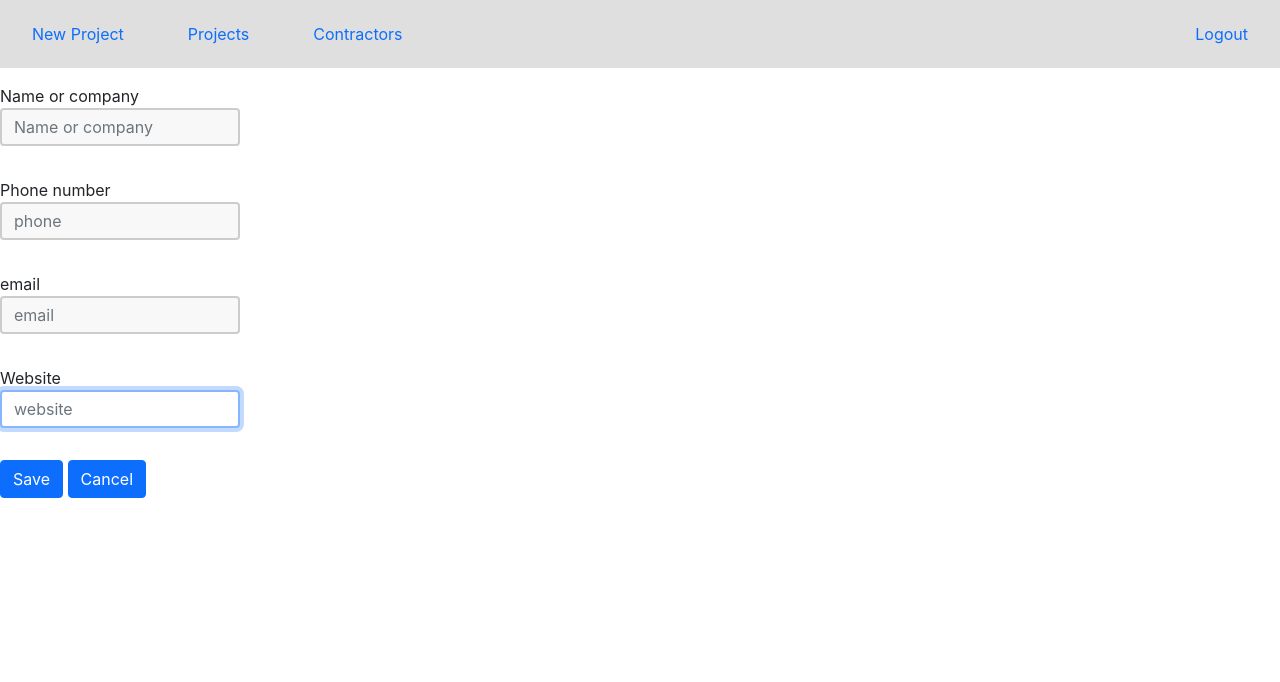
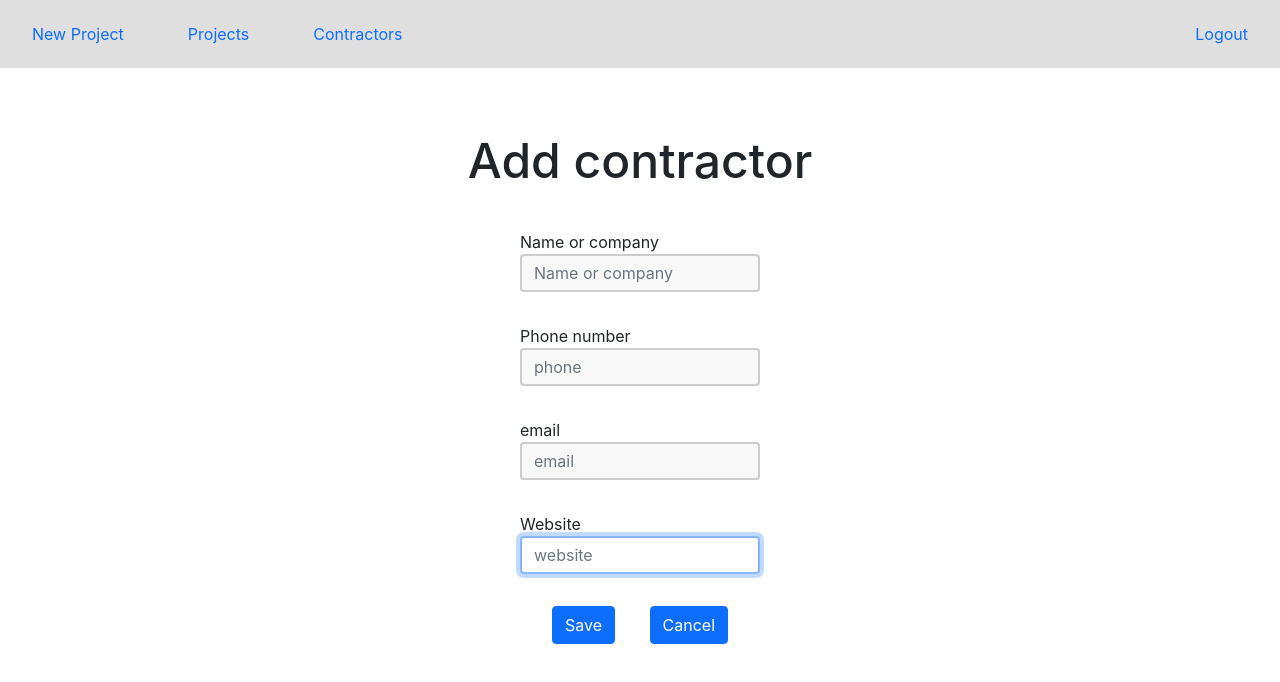
Before and after one commit to RSK-217/Fixer-Upper-Capstone, a React (Create React App) app: page /contractors/add in a window 1280 px wide. Shown: the top 682 px of the page. Built offline with nearby package versions, Linux system fonts and the light colour scheme; sample sign-in values are in the browser's storage.

Commit message:
form css

```diff
--- a/src/components/contractors/AddContractor.js
+++ b/src/components/contractors/AddContractor.js
@@ -1,5 +1,6 @@
 import React, { useState } from 'react'
 import { useHistory } from 'react-router-dom'
+import './ContractorForm.css'
 
 export const AddContractor = () => {
     const [contractor, setContractor] = useState({
@@ -41,6 +42,7 @@ export const AddContractor = () => {
 
     return (
         <form className="contractorForm">
+             <h2 className="addCon_title">Add contractor</h2>
             <fieldset>
                 <div className="form-group">
                     <label>Name or company</label>
@@ -109,12 +111,14 @@ export const AddContractor = () => {
                     />
                 </div>
             </fieldset>
+            <section className='contractor-form-btn'>
             <button className="btn btn-primary" onClick={saveContractor}>
                 Save
             </button>&nbsp;
             <button className="btn btn-primary" onClick={cancelForm}>
                 Cancel
             </button>
+            </section>
         </form>
     )
 }
--- /dev/null
+++ b/src/components/contractors/ContractorForm.css
@@ -0,0 +1,21 @@
+.contractorForm {
+        margin-top: 4em;
+        display: flex;
+        align-items: center;
+        flex-direction: column;
+}
+
+.addCon_title, .editCon_title {
+    font-size: 3em;
+    margin-bottom: .5em;
+}
+
+.contractor-form-btn, .editCon-form-btn {
+    display: flex;
+    gap: 15px;
+}
+
+.btn-primary {
+    margin-top: 1em;
+    margin-bottom: 4em;
+}
--- a/src/components/contractors/EditContractor.js
+++ b/src/components/contractors/EditContractor.js
@@ -45,6 +45,7 @@ export const EditContractor = () => {
 
     return (
         <form className="contractorForm">
+            <h2 className="editCon_title">Edit contractor</h2>
         <fieldset>
             <div className="form-group">
                 <label>Name or company</label>
@@ -113,12 +114,14 @@ export const EditContractor = () => {
                 />
             </div>
         </fieldset>
+        <section className='editCon-form-btn'>
         <button className="btn btn-primary" onClick={updateContractor}>
             Save
         </button>&nbsp;
         <button className="btn btn-primary" onClick={cancelForm}>
             Cancel
         </button>
+        </section>
     </form>
     )
 }
--- a/src/components/estimates/AddEstimate.js
+++ b/src/components/estimates/AddEstimate.js
@@ -1,5 +1,6 @@
 import React, { useState } from 'react'
 import { useHistory, useParams } from 'react-router-dom'
+import './EstimateForm.css'
 
 export const AddEstimate = () => {
     const [estimate, setEstimate] = useState({
@@ -42,6 +43,7 @@ export const AddEstimate = () => {
 
     return (
         <form className="estimateForm">
+            <h2 className="addEstimate_title">Add an estimate</h2>
             <fieldset>
                 <div className="form-group">
                     <label>Estimate</label>
@@ -93,12 +95,14 @@ export const AddEstimate = () => {
                     />
                 </div>
             </fieldset>
+            <section className='estimate-form-btn'>
             <button className="btn btn-primary" onClick={saveEstimate}>
                 Save
             </button>&nbsp;
             <button className="btn btn-primary" onClick={cancelForm}>
                 Cancel
             </button>
+            </section>
         </form>
     )
 }
--- a/src/components/estimates/EditEstimate.js
+++ b/src/components/estimates/EditEstimate.js
@@ -1,6 +1,7 @@
 import React, { useState, useEffect } from 'react'
 import { useHistory, useParams } from 'react-router-dom'
 import { expandedEstimates } from '../ApiManager'
+import './EstimateForm.css'
 
 export const EditEstimate = () => {
     const [estimate, setEstimate] = useState([])
@@ -44,6 +45,7 @@ export const EditEstimate = () => {
 
     return (
         <form className="estimateForm">
+            <h2 className="EditEstimate_title">Edit estimate</h2>
             <fieldset>
                 <div className="form-group">
                     <label>Estimate</label>
@@ -95,12 +97,14 @@ export const EditEstimate = () => {
                     />
                 </div>
             </fieldset>
+            <section className='editEst-form-btn'>
             <button className="btn btn-primary" onClick={updateEstimate}>
                 Save
             </button>&nbsp;
             <button className="btn btn-primary" onClick={cancelForm}>
                 Cancel
             </button>
+            </section>
         </form>
     )
 }
--- /dev/null
+++ b/src/components/estimates/EstimateForm.css
@@ -0,0 +1,21 @@
+.estimateForm {
+    margin-top: 4em;
+    display: flex;
+    align-items: center;
+    flex-direction: column;
+}
+
+.addEstimate_title, .editEstimate_title {
+    font-size: 3em;
+    margin-bottom: .5em;
+}
+
+.estimate-form-btn, .editEst-form-btn {
+    display: flex;
+    gap: 15px;
+}
+
+.btn-primary {
+    margin-top: 1em;
+    margin-bottom: 4em;
+}
--- a/src/components/expenses/AddExpense.js
+++ b/src/components/expenses/AddExpense.js
@@ -1,5 +1,6 @@
 import React, { useState } from 'react'
 import { useHistory, useParams } from 'react-router-dom'
+import './ExpenseForm.css'
 
 export const AddExpense = () => {
     const [expense, setExpense] = useState({
@@ -40,6 +41,7 @@ export const AddExpense = () => {
 
     return (
         <form className="expenseForm">
+            <h2 className="addExpense_title">Add an expense</h2>
             <fieldset>
                 <div className="form-group">
                     <label>Expense</label>
@@ -74,12 +76,14 @@ export const AddExpense = () => {
                     />
                 </div>
             </fieldset>
+            <secton className='expense-form-btn'>
             <button className="btn btn-primary" onClick={saveExpense}>
                 Save
             </button>&nbsp;
             <button className="btn btn-primary" onClick={cancelForm}>
                 Cancel
             </button>
+            </secton>
         </form>
     )
 }
--- a/src/components/expenses/EditExpense.js
+++ b/src/components/expenses/EditExpense.js
@@ -43,6 +43,7 @@ export const EditExpense = () => {
 
     return (
         <form className="expenseForm">
+            <h2 className="editExpense_title">Edit expense</h2>
             <fieldset>
                 <div className="form-group">
                     <label>Expense</label>
@@ -77,12 +78,14 @@ export const EditExpense = () => {
                     />
                 </div>
             </fieldset>
+            <section className='editEx-form-btn'>
             <button className="btn btn-primary" onClick={updateExpense}>
                 Save
             </button>&nbsp;
             <button className="btn btn-primary" onClick={cancelForm}>
                 Cancel
             </button>
+            </section>
         </form>
     )
 }
--- /dev/null
+++ b/src/components/expenses/ExpenseForm.css
@@ -0,0 +1,21 @@
+.expenseForm {
+    margin-top: 4em;
+    display: flex;
+    align-items: center;
+    flex-direction: column;
+}
+
+.addExpense_title, .editExpense_title {
+    font-size: 3em;
+    margin-bottom: .5em;
+}
+
+.expense-form-btn, .editEx-form-btn {
+    display: flex;
+    gap: 15px;
+}
+
+.btn-primary {
+    margin-top: 1em;
+    margin-bottom: 4em;
+}
--- a/src/components/projects/project.css
+++ b/src/components/projects/ProjectForm.css
@@ -1,4 +1,4 @@
-.projectForm {
+.projectForm, .EditForm {
     margin-top: 4em;
     display: flex;
     align-items: center;
@@ -7,6 +7,11 @@
 
 .projectForm_title {
     font-size: 5em;
+    margin-bottom: .5em;
+}
+
+.EditForm_title {
+    font-size: 3em;
     margin-bottom: .5em;
 }
 
@@ -21,6 +26,11 @@
     resize: none;
 }
 
+.form-radio {
+    display: flex;
+    gap: 30px;
+}
+
 .form-control {
     width: 15em;
     box-sizing: border-box;
@@ -29,6 +39,11 @@
     background-color: #f8f8f8;
 }
 
+.form-button {
+    display: flex;
+    gap: 15px;
+}
+
 .btn-primary {
     margin-top: 1em;
     margin-bottom: 4em;
```
Also changed, not shown: src/components/projects/EditProject.js (+7 -5 lines), src/components/projects/ProjectForm.js (+8 -6 lines).
